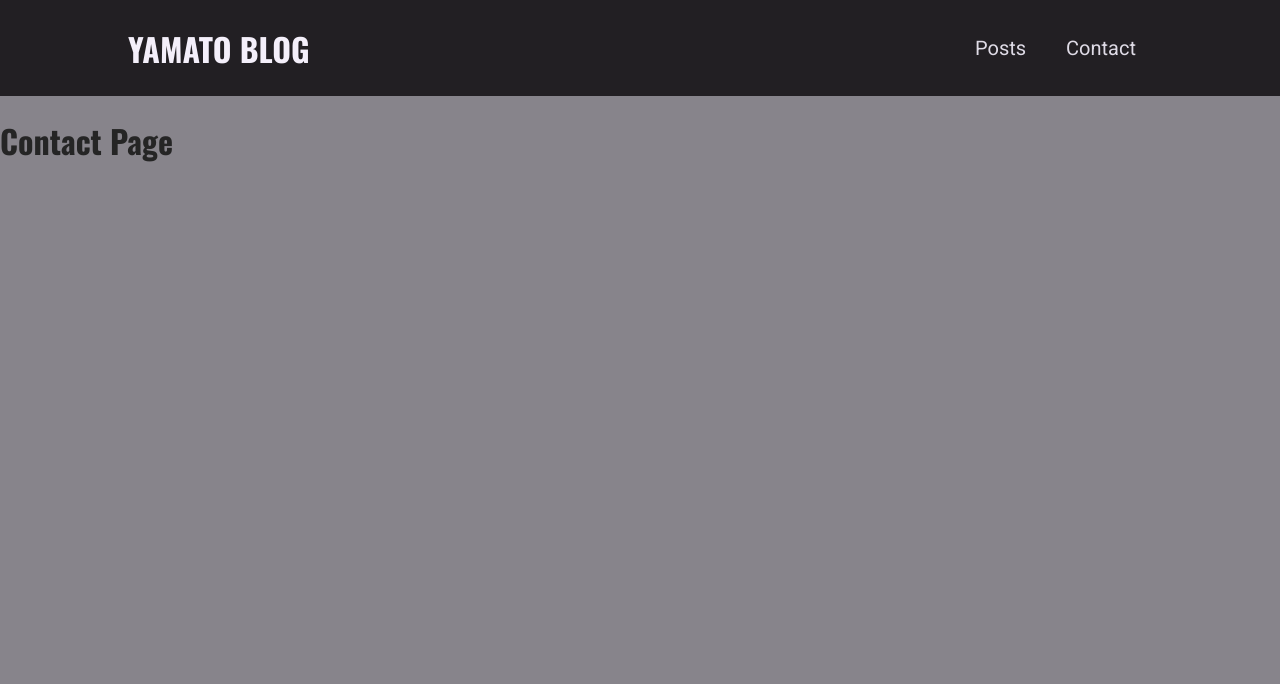
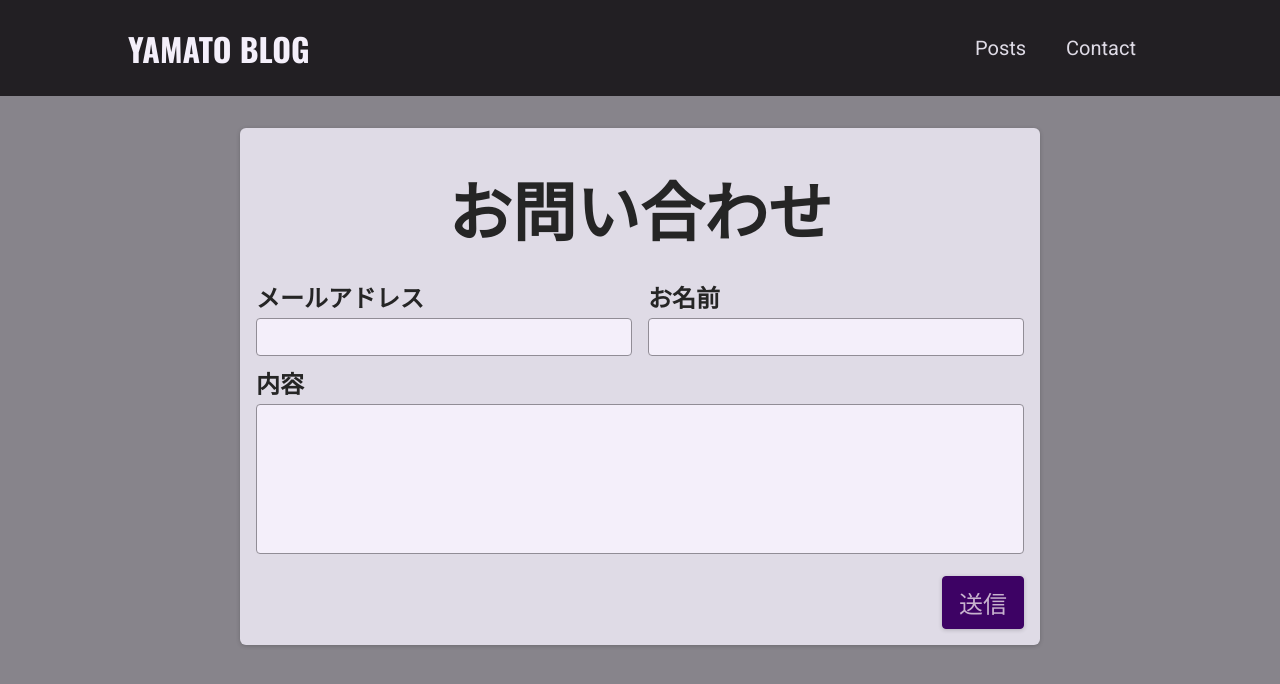
Before and after one commit to yamatoto/nexjs-cource, a Next.js app: page /contact in a window 1280 px wide. Shown: the top 684 px of the page. Built offline with nearby package versions, Linux system fonts and the light colour scheme.

Commit message:
問い合わせフォーム実装

```diff
--- /dev/null
+++ b/components/contact/contact-form.module.css
@@ -0,0 +1,73 @@
+.contact {
+  margin: var(--size-8) auto;
+  border-radius: 6px;
+  background-color: var(--color-grey-100);
+  width: 90%;
+  max-width: 50rem;
+  padding: var(--size-4);
+  box-shadow: 0 1px 4px rgba(0, 0, 0, 0.2);
+  font-size: var(--size-6);
+}
+
+.contact h1 {
+  font-size: var(--size-8);
+  margin: var(--size-4) 0;
+  text-align: left;
+}
+
+.form label {
+  display: block;
+  font-family: "Oswald", sans-serif;
+  font-weight: bold;
+  margin: var(--size-2) 0 var(--size-1) 0;
+}
+
+.form input,
+.form textarea {
+  font: inherit;
+  padding: var(--size-1);
+  border-radius: 4px;
+  width: 100%;
+  border: 1px solid var(--color-grey-400);
+  background-color: var(--color-grey-50);
+  resize: none;
+}
+
+.controls {
+  display: flex;
+  column-gap: 1rem;
+  flex-wrap: wrap;
+}
+
+.control {
+  flex: 1;
+  min-width: 10rem;
+}
+
+.actions {
+  margin-top: var(--size-4);
+  text-align: right;
+}
+
+.form button {
+  font: inherit;
+  cursor: pointer;
+  background-color: var(--color-primary-700);
+  border: 1px solid var(--color-primary-700);
+  padding: var(--size-2) var(--size-4);
+  border-radius: 4px;
+  color: var(--color-primary-50);
+  box-shadow: 0 1px 4px rgba(0, 0, 0, 0.2);
+}
+
+.form button:hover {
+  background-color: var(--color-primary-500);
+  border-color: var(--color-primary-500);
+}
+
+@media (min-width: 768px) {
+  .contact h1 {
+    font-size: var(--size-16);
+    text-align: center;
+  }
+}
--- /dev/null
+++ b/components/contact/contact-form.tsx
@@ -0,0 +1,73 @@
+import classes from "./contact-form.module.css";
+import { FormEvent, useRef } from "react";
+import { Message } from "../../model/message";
+import { isInvalidMessage } from "../../validation/message";
+
+function ContactForm() {
+  const emailInputRef = useRef<HTMLInputElement>(null);
+  const nameInputRef = useRef<HTMLInputElement>(null);
+  const messageInputRef = useRef<HTMLTextAreaElement>(null);
+
+  function submitHandler(event: FormEvent<HTMLFormElement>) {
+    event.preventDefault();
+    const emailInput = emailInputRef.current!.value;
+    const nameInput = nameInputRef.current!.value;
+    const messageInput = messageInputRef.current!.value;
+    const message: Message = {
+      email: emailInput,
+      name: nameInput,
+      message: messageInput,
+    };
+    if (isInvalidMessage(message)) {
+      alert("入力値に誤りがあります");
+      return;
+    }
+    fetch("/api/contact", {
+      method: "POST",
+      headers: {
+        "Content-Type": "application/json",
+      },
+      body: JSON.stringify(message),
+    })
+      .then(async (res) => {
+        const { message, payload } = await res.json();
+        if (!res.ok) {
+          console.error(res);
+          alert(message || "エラーが発生しました");
+        }
+        console.log(message, payload);
+      })
+      .catch((error) => {
+        console.error(error);
+        alert(error || "エラーが発生しました");
+      });
+  }
+
+  return (
+    <section className={classes.contact}>
+      <h1>お問い合わせ</h1>
+      <form className={classes.form} onSubmit={submitHandler}>
+        <div className={classes.controls}>
+          <div className={classes.control}>
+            <label htmlFor="email">メールアドレス</label>
+            <input id="email" type="email" required ref={emailInputRef} />
+          </div>
+          <div className={classes.control}>
+            <label htmlFor="name">お名前</label>
+            <input id="name" type="text" required ref={nameInputRef} />
+          </div>
+        </div>
+        <div className={classes.control}>
+          <label htmlFor="message">内容</label>
+          <textarea id="message" rows={5} required ref={messageInputRef} />
+        </div>
+
+        <div className={classes.actions}>
+          <button>送信</button>
+        </div>
+      </form>
+    </section>
+  );
+}
+
+export default ContactForm;
--- /dev/null
+++ b/model/message.ts
@@ -0,0 +1,5 @@
+export type Message = {
+  email: string;
+  name: string;
+  message: string;
+};
--- a/pages/contact/index.tsx
+++ b/pages/contact/index.tsx
@@ -1,9 +1,7 @@
+import ContactForm from "../../components/contact/contact-form";
+
 function ContactPage() {
-  return (
-    <div>
-      <h1>Contact Page</h1>
-    </div>
-  );
+  return <ContactForm />;
 }
 
 export default ContactPage;
--- /dev/null
+++ b/validation/message.ts
@@ -0,0 +1,12 @@
+import { Message } from "../model/message";
+
+export function isInvalidMessage({ email, name, message }: Message): boolean {
+  return (
+    !email ||
+    !email.includes("@") ||
+    !name ||
+    name.trim() === "" ||
+    !message ||
+    message.trim() === ""
+  );
+}
```
